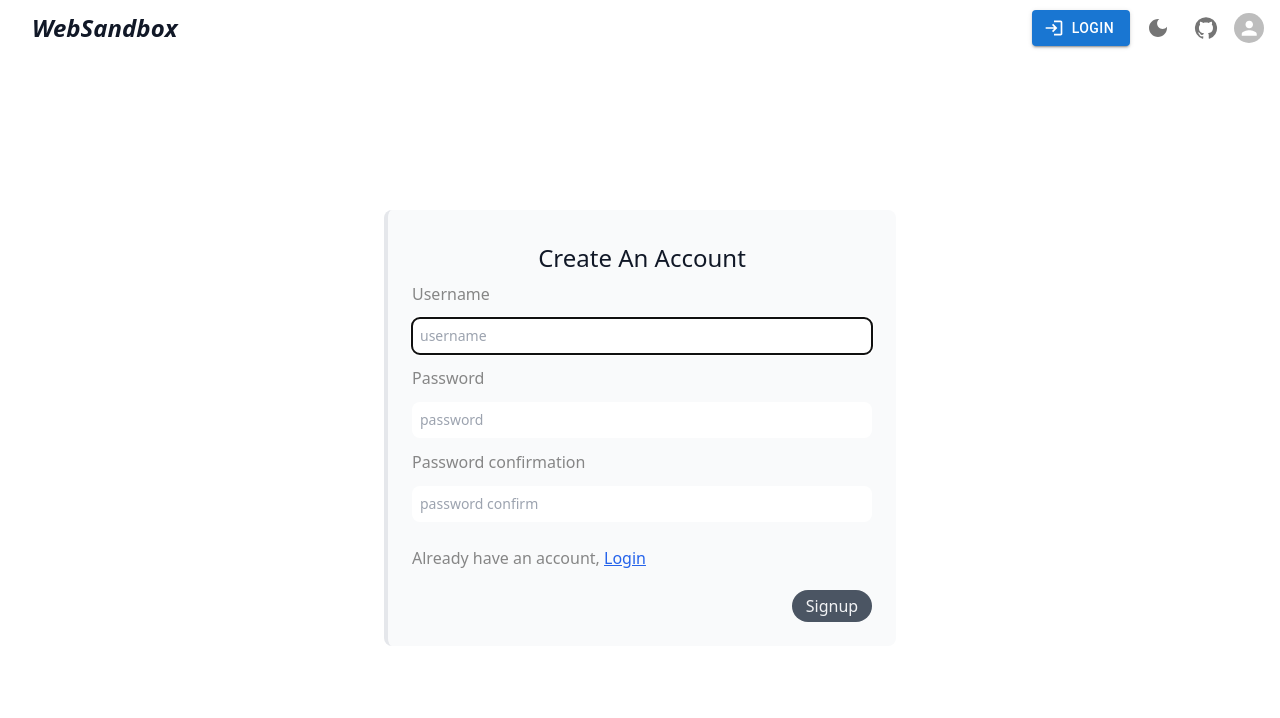
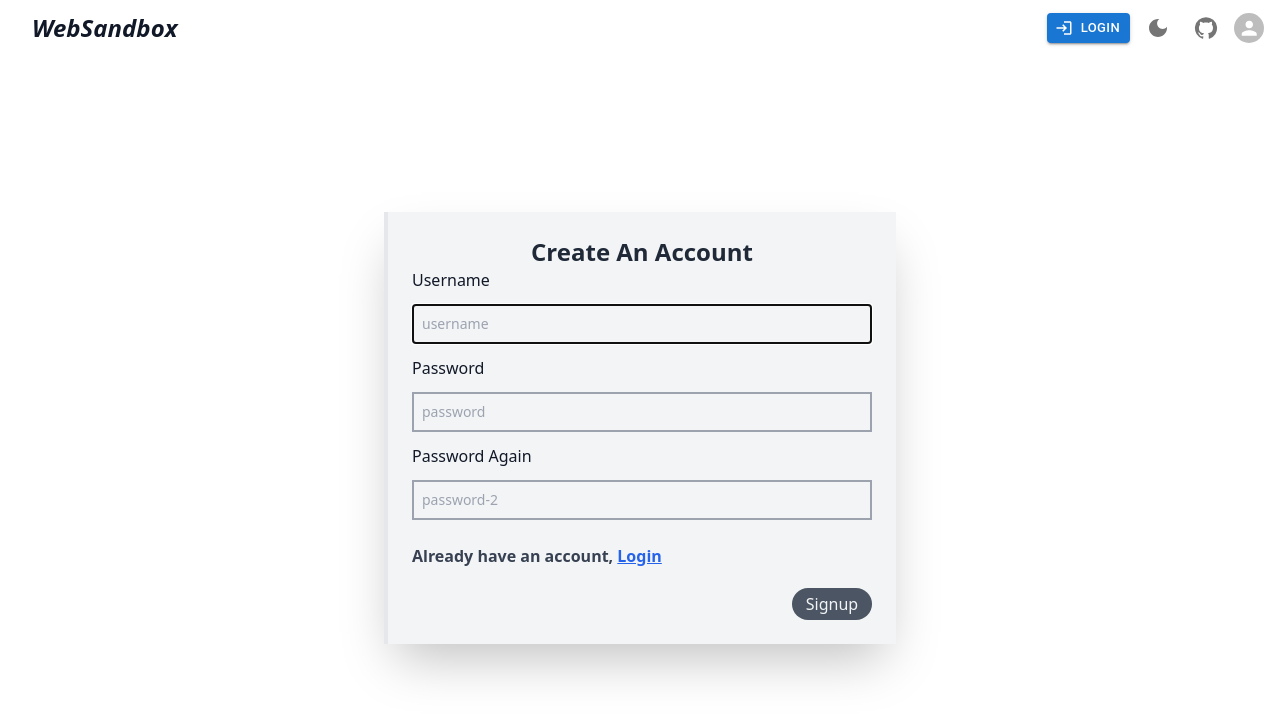
Before and after one commit to ogayanfe/websandbox, a React (Vite) app in the folder websandbox/: page /signup in a window 1280 px wide. Shown: the top 718 px of the page. Built offline with nearby package versions, Linux system fonts and the light colour scheme; some icons are missing.

Commit message:
Restyled forms

```diff
--- a/websandbox/src/App.tsx
+++ b/websandbox/src/App.tsx
@@ -1,7 +1,7 @@
 import { createBrowserRouter, createRoutesFromChildren, Route } from "react-router-dom";
 
 import HomeRoute from "./components/HomePage";
-
+import LogoutRoute from "./components/AuthComponents/logout";
 import Login, { loginAction } from "./components/AuthComponents/Login";
 import Signup from "./components/AuthComponents/Signup";
 import "./index.css";
@@ -23,6 +23,7 @@ const router = createBrowserRouter(
           <Route path="signup" element={<Signup />} action={loginAction}></Route>
         </Route>
         <Route />
+        <Route path="logout" element={<LogoutRoute />} />
         <Route path="" loader={loginProtectedRouteLoader} element={<LoginProtectedRouteRoot />}>
           <Route path="dashboard">
             <Route path="" element={<DashboardHome />} loader={dashboardHomeLoader} />
@@ -33,6 +34,7 @@ const router = createBrowserRouter(
             />
             <Route />
           </Route>
+          R
         </Route>
       </Route>
     </Route>
--- a/websandbox/src/components/AuthComponents/Login.jsx
+++ b/websandbox/src/components/AuthComponents/Login.jsx
@@ -24,7 +24,6 @@ export default function Login() {
     <main className="w-full h-full flex items-center justify-center">
       <div className="w-[90vw] dark:bg-[rgb(0,0,0)] shadow-2xl bg-gray-100 max-w-lg p-6 h-max-content rounded-lgz border-l-4">
         <h2 className="text-2xl text-gray-800 font-semibold dark:text-gray-300 flex justify-center gap-1 items-center m-2">
-          <span className="text-3xl hidden">LOGO</span>
           Login To
           <span className="">WebSandbox</span>
         </h2>
@@ -53,7 +52,7 @@ export default function Login() {
             required
             placeholder="password"
           />
-          <p className="mt-3">
+          <p className="mt-3 text-gray-700 font-semibold dark:text-gray-200">
             Don't have an account,{" "}
             <Link to="/signup" className="underline text-blue-600">
               Signup
--- /dev/null
+++ b/websandbox/src/components/AuthComponents/Logout.jsx
@@ -0,0 +1,14 @@
+import { useEffect } from "react";
+import useAuthContext from "../../contexts/authContext";
+import { useNavigate } from "react-router-dom";
+
+export default function LogoutRoute() {
+  const authContext = useAuthContext();
+  const navigate = useNavigate();
+  useEffect(() => {
+    authContext.logout();
+    authContext.updateUserInfo(null);
+    navigate("/", { replace: true });
+  }, []);
+  return <></>;
+}
--- a/websandbox/src/components/AuthComponents/Signup.jsx
+++ b/websandbox/src/components/AuthComponents/Signup.jsx
@@ -5,14 +5,14 @@ export default function Signup() {
   const [usernameError, passwordError] = [false, false];
   return (
     <div className="w-full h-full flex items-center justify-center">
-      <div className="w-[90vw] bg-gray-50 max-w-lg p-6 h-max-content rounded-lg border-l-4">
-        <h1 className="text-2xl text-gray-900 flex justify-center gap-1 items-center m-2">
-          <span className="text-3xl hidden">Logo</span>
+      <div className="w-[90vw] dark:bg-[rgb(0,0,0)] shadow-2xl bg-gray-100 max-w-lg p-6 h-max-content rounded-lgz border-l-4">
+        <h1 className="text-2xl text-gray-800 font-semibold dark:text-gray-300 flex justify-center gap-1 items-center m-22">
           Create An Account
         </h1>
         <Form method="post" className="w-full flex flex-col gap-3">
-          <label htmlFor="signup-username">Username</label>
-
+          <label htmlFor="signup-username" className=" text-gray-900 dark:text-gray-200">
+            Username
+          </label>
           {usernameError && (
             <p className="text-sm text-red-500">
               Invalid username, only letters, numbers, and @/./+/-/_ characters.
@@ -23,31 +23,34 @@ export default function Signup() {
             autoFocus
             name="username"
             required
-            className="rounded-lg p-2 text-sm"
+            className="p-2 text-sm text-gray-900 border-gray-400 dark:border-white dark:text-gray-200 bg-inherit border-2"
             placeholder="username"
             id="signup-username"
           />
           {passwordError && <p className="text-sm text-red-500">invalid password</p>}
-          <label htmlFor="signup-password">Password</label>
+          <label htmlFor="signup-password" className=" text-gray-900 dark:text-gray-200">
+            Password
+          </label>
           <input
             type="password"
-            className="rounded-lg p-2 text-sm"
+            className="p-2 text-sm text-gray-900 border-gray-400 dark:border-white dark:text-gray-200 bg-inherit border-2"
             name="password"
             id="signup-password"
             required
             placeholder="password"
           />
-
-          <label htmlFor="signup-password-confirm">Password confirmation</label>
+          <label htmlFor="signup-password-2" className=" text-gray-900 dark:text-gray-200">
+            Password Again
+          </label>
           <input
             type="password"
-            className="rounded-lg p-2 text-sm"
-            name="passwordConfirm"
-            id="signup-password-confirm"
+            className="p-2 text-sm text-gray-900 border-gray-400 dark:border-white dark:text-gray-200 bg-inherit border-2"
+            name="password"
+            id="signup-password-2"
             required
-            placeholder="password confirm"
+            placeholder="password-2"
           />
-          <p className="mt-3">
+          <p className="mt-3 text-gray-700 font-semibold dark:text-gray-200">
             Already have an account,{" "}
             <Link to="/login" className="underline text-blue-600">
               Login
--- a/websandbox/src/components/Dashboard/CreateSandbox.tsx
+++ b/websandbox/src/components/Dashboard/CreateSandbox.tsx
@@ -38,7 +38,7 @@ export function CreateSandboxComponent() {
         {data?.error && <p className="text-center text-red-500">{JSON.stringify(data?.data)}</p>}
         <Form className="w-full flex flex-col gap-3" method="POST">
           <label htmlFor="sandbox-name" className=" text-gray-900 dark:text-gray-200">
-            Username
+            Sandbox name
           </label>
           <input
             type="text"
@@ -46,7 +46,7 @@ export function CreateSandboxComponent() {
             name="name"
             required
             className="p-2 text-sm text-gray-900 border-gray-400 dark:border-white dark:text-gray-200 bg-inherit border-2"
-            placeholder="sandbox name"
+            placeholder="sandbox name (e.g Project X)"
             id="sandbox-name"
           />
           <div className="flex justify-end pr-10 p-2">
--- a/websandbox/src/components/Dashboard/FolderListComponent.tsx
+++ b/websandbox/src/components/Dashboard/FolderListComponent.tsx
@@ -39,7 +39,6 @@ interface FolderListElementComponentType {
 }
 
 function FolderListElementComponent({ info, onDelete }: FolderListElementComponentType) {
-  const textColor = "rgb(134 134 134);";
   return (
     <div className="relative p-z3 rounded-md h-44 bg-gray-100 dark:bg-[RGB(29,_29,_29)] flex-col first-letter:shadow-xl flex">
       <div className="flex-grow text-grow flex items-center justify-center">
--- a/websandbox/src/components/UtilityComponents/Header.tsx
+++ b/websandbox/src/components/UtilityComponents/Header.tsx
@@ -34,7 +34,7 @@ export default function DashboardHeader() {
             component={Link}
             variant="contained"
             color="primary"
-            size="medium"
+            size="small"
             to={authContext?.authenticated() ? "/logout" : "/login"}
             startIcon={authContext?.authenticated() ? <LogoutIcon /> : <LoginIcon />}
           >
```
